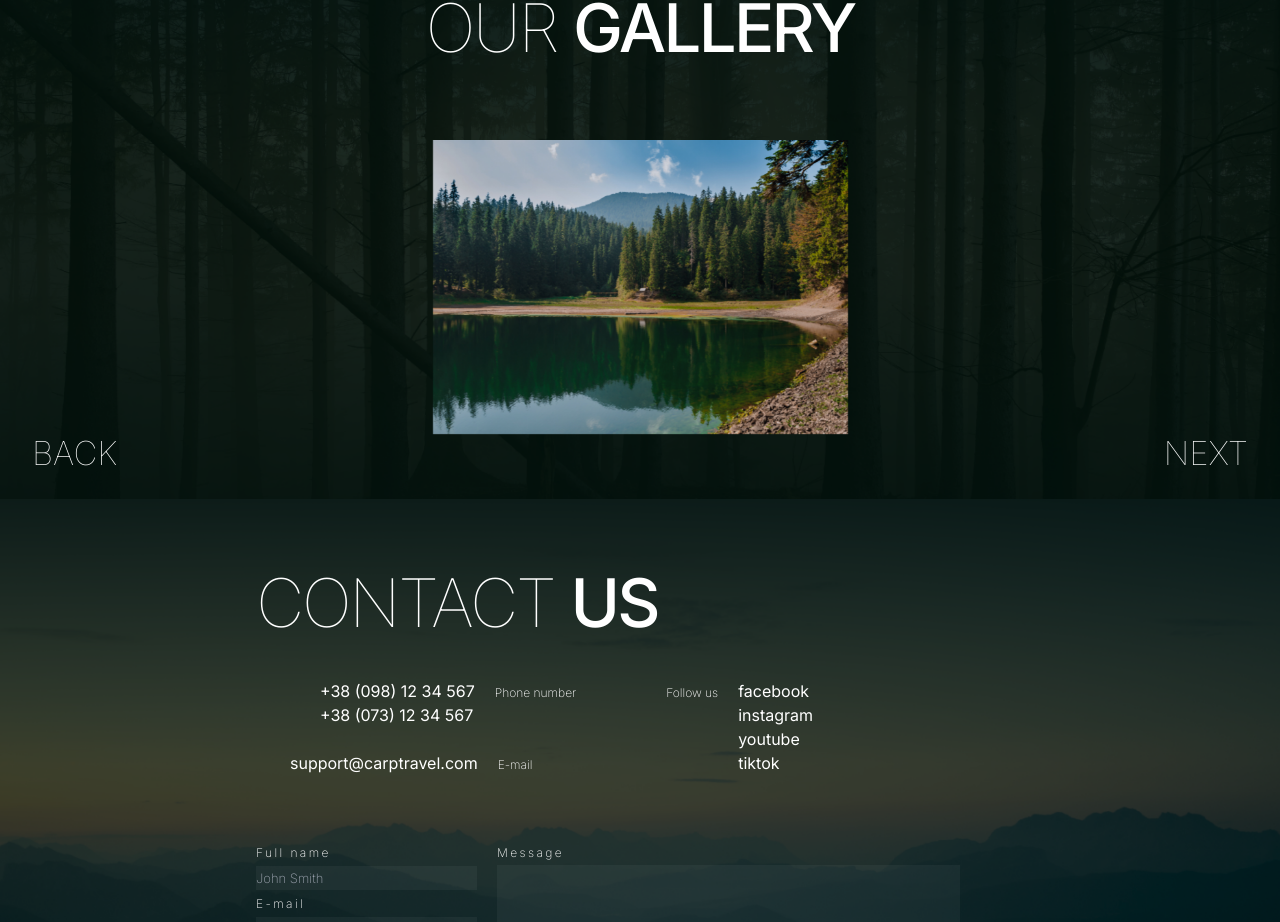
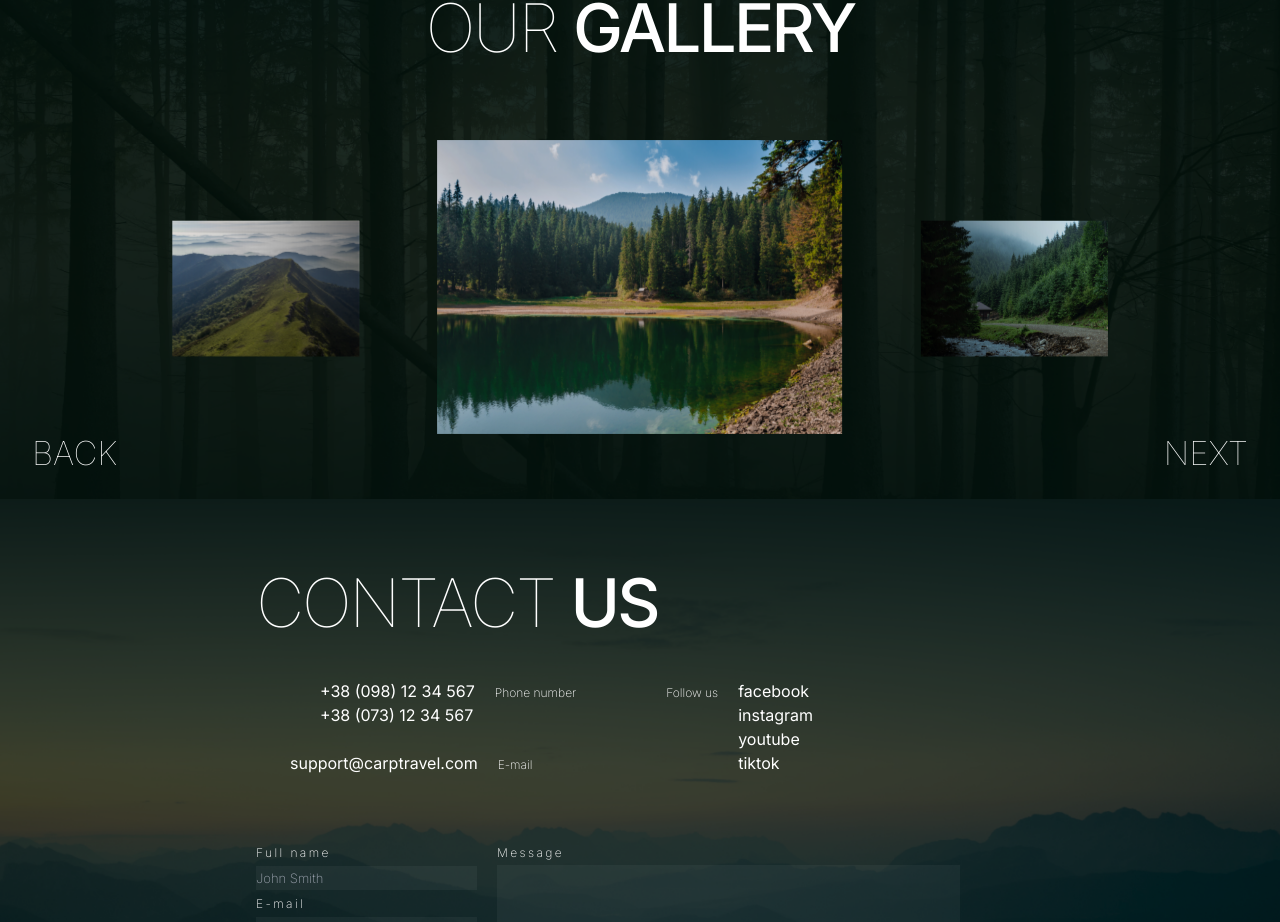
Before and after one commit to Nataly-Moskalenko/carpathians-travel, a Next.js app: page / in a window 1280 px wide. Shown: the part 1925-2847 px from the top of the page. Built offline with nearby package versions, Linux system fonts and the light colour scheme.

Commit message:
adds coverflow effect to gallery swiper

```diff
--- a/app/components/Gallery.js
+++ b/app/components/Gallery.js
@@ -2,11 +2,12 @@
 
 import { React, useRef, useState } from 'react';
 import Image from 'next/image';
-import { Navigation, A11y, Autoplay } from 'swiper/modules';
+import { Navigation, A11y, Autoplay, EffectCoverflow } from 'swiper/modules';
 import { Swiper, SwiperSlide } from 'swiper/react';
 
 import 'swiper/css';
 import 'swiper/css/navigation';
+import 'swiper/css/effect-coverflow';
 
 import Gallery1 from '../../public/gallery1.jpg';
 import Gallery2 from '../../public/gallery2.jpg';
@@ -16,6 +17,9 @@ const galeryImages = [
   { id: 1, src: Gallery1, title: 'Carpathian mountains' },
   { id: 2, src: Gallery2, title: 'Carpathian lake' },
   { id: 3, src: Gallery3, title: 'Carpathian forest' },
+  { id: 4, src: Gallery1, title: 'Carpathian mountains' },
+  { id: 5, src: Gallery2, title: 'Carpathian lake' },
+  { id: 6, src: Gallery3, title: 'Carpathian forest' },
 ];
 
 export default function Gallery() {
@@ -45,9 +49,8 @@ export default function Gallery() {
         </ul>
         <div className="hidden md:block">
           <Swiper
-            modules={[Navigation, A11y, Autoplay]}
-            spaceBetween={24}
-            slidesPerView={1}
+            modules={[Navigation, A11y, Autoplay, EffectCoverflow]}
+            slidesPerView={3}
             navigation={{
               prevEl: prevRef.current,
               nextEl: nextRef.current,
@@ -55,6 +58,14 @@ export default function Gallery() {
             onInit={() => setInit(true)}
             autoplay={true}
             loop={true}
+            centeredSlides={true}
+            effect={'coverflow'}
+            coverflowEffect={{
+              rotate: 0,
+              scale: 0.5,
+              modifier: 1,
+              slideShadows: true,
+            }}
           >
             {galeryImages.map((image) => (
               <SwiperSlide key={image.id}>
```
